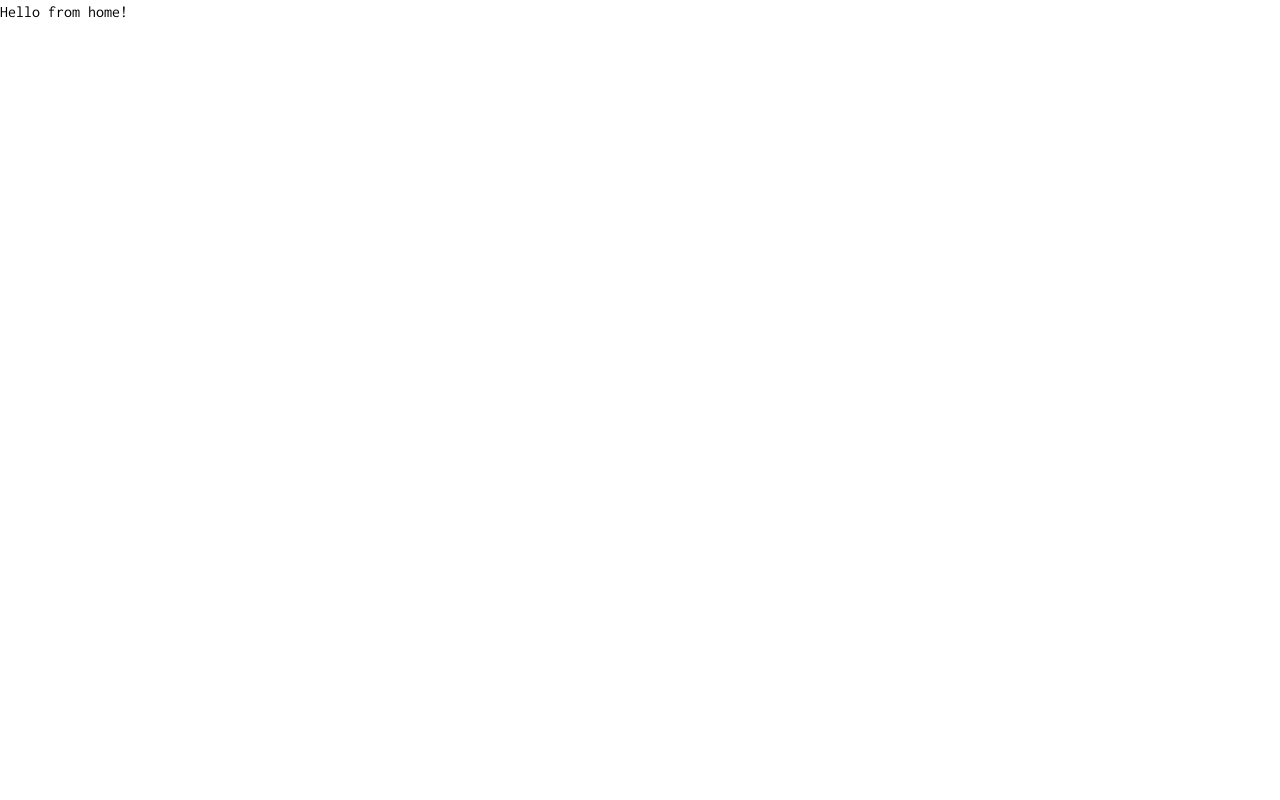
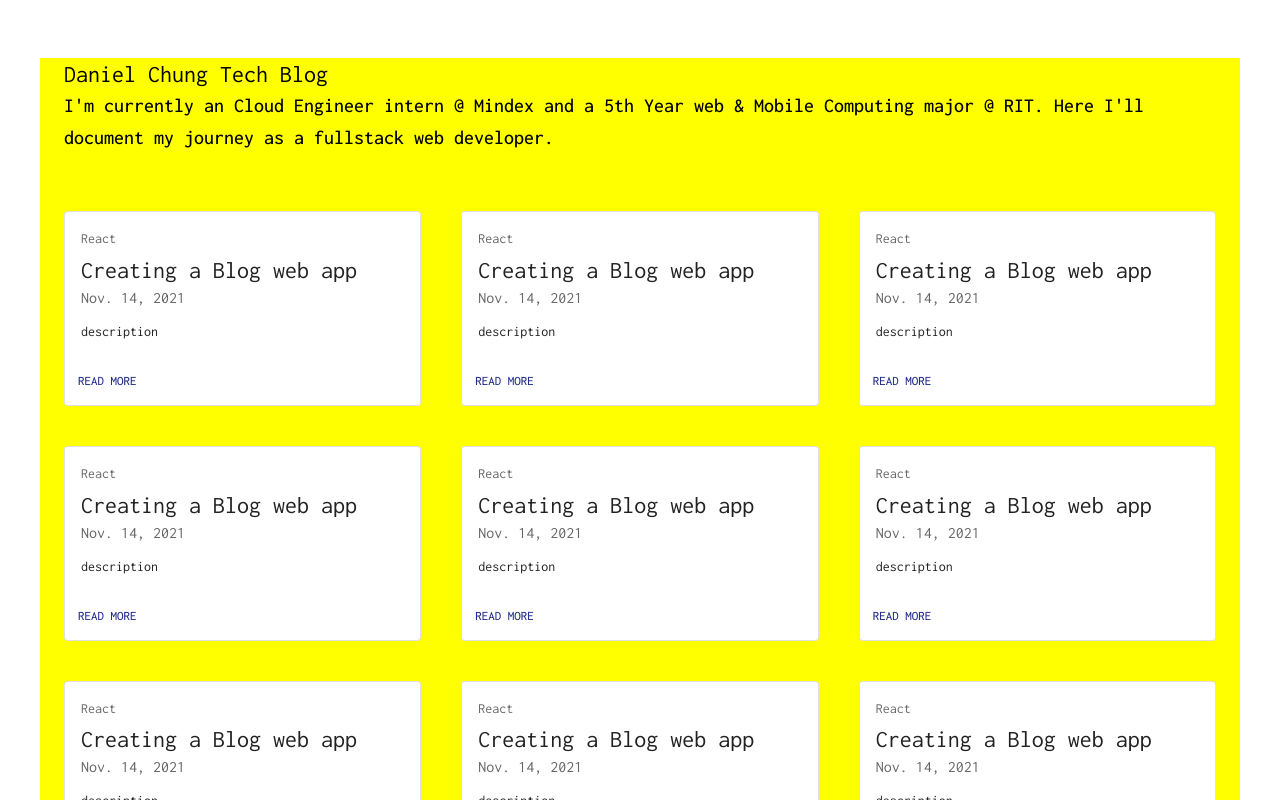
Before and after one commit to danielchungdev/Blog, a React (Create React App) app in the folder frontend/: page / in a window 1280 px wide. Shown: the top 800 px of the page. Built offline with nearby package versions, Linux system fonts and the light colour scheme.

Commit message:
grid added

```diff
--- /dev/null
+++ b/frontend/src/components/Header.js
@@ -0,0 +1,18 @@
+import { Typography, Box } from '@mui/material'
+import React from 'react'
+
+const outerContainer = {
+    margin: '5% 0%'
+}
+
+
+export default function Header() {
+    return (
+        <Box sx={outerContainer}>
+            <Typography variant='h5'>Daniel Chung Tech Blog</Typography>
+            <Box>
+                <Typography variant='h6'>I'm currently an Cloud Engineer intern @ Mindex and a 5th Year web & Mobile Computing major @ RIT. Here I'll document my journey as a fullstack web developer. </Typography>
+            </Box>
+        </Box>
+    )
+}
--- /dev/null
+++ b/frontend/src/components/PostCards.js
@@ -0,0 +1,33 @@
+import React from 'react'
+import {Box, Grid} from '@mui/material';
+import Card from '@mui/material/Card';
+import CardActions from '@mui/material/CardActions';
+import CardContent from '@mui/material/CardContent';
+import Button from '@mui/material/Button';
+import Typography from '@mui/material/Typography';
+
+export default function PostCards() {
+    return (
+        <Grid item xs={4}>
+            <Card variant="outlined" item>
+                <CardContent>
+                    <Typography sx={{ fontSize: 14 }} color="text.secondary" gutterBottom>
+                        React
+                    </Typography>
+                    <Typography variant="h5" display="inline-block" component="div">
+                        Creating a Blog web app
+                    </Typography>
+                    <Typography sx={{ mb: 1.5 }} color="text.secondary">
+                        Nov. 14, 2021
+                    </Typography>
+                    <Typography variant="body2">
+                        description
+                    </Typography>
+                </CardContent>
+                <CardActions>
+                    <Button size="small">Read More</Button>
+                </CardActions>
+            </Card>
+        </Grid>
+    )
+}
--- a/frontend/src/pages/Home.js
+++ b/frontend/src/pages/Home.js
@@ -1,12 +1,28 @@
 import React from 'react'
+import Header from '../components/Header'
+import PostCards from '../components/PostCards'
 import { ThemeProvider } from '@emotion/react'
 import { DchungTheme } from '../assets/DchungTheme'
-import { Typography } from '@mui/material'
+import { Container, Grid} from '@mui/material'
 
 export default function Home() {
     return (
         <ThemeProvider theme={DchungTheme}>
-            <Typography>Hello from home!</Typography>
+            <Container maxWidth="lg" sx={{backgroundColor: 'yellow'}} wrap="wrap">
+                <Header/>
+                <Grid container spacing={{lg:5, md: 4, xs:2}} columns={12}>
+                    <PostCards/>
+                    <PostCards/>
+                    <PostCards/>
+                    <PostCards/>
+                    <PostCards/>
+                    <PostCards/>
+                    <PostCards/>
+                    <PostCards/>
+                    <PostCards/>
+                    <PostCards/>
+                </Grid>
+            </Container>
         </ThemeProvider>
     )
 }
```
Also changed, not shown: frontend/src/components/Article.js (added, +9 -0 lines).
